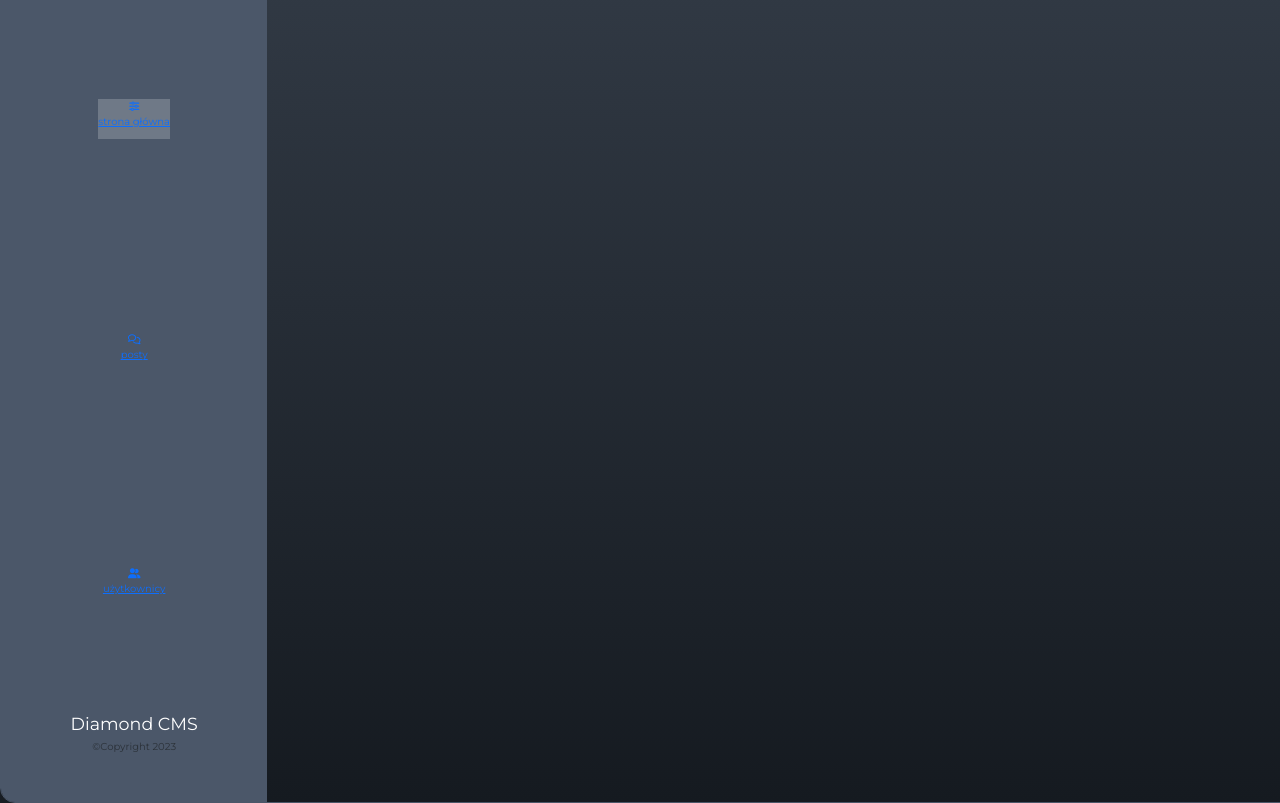
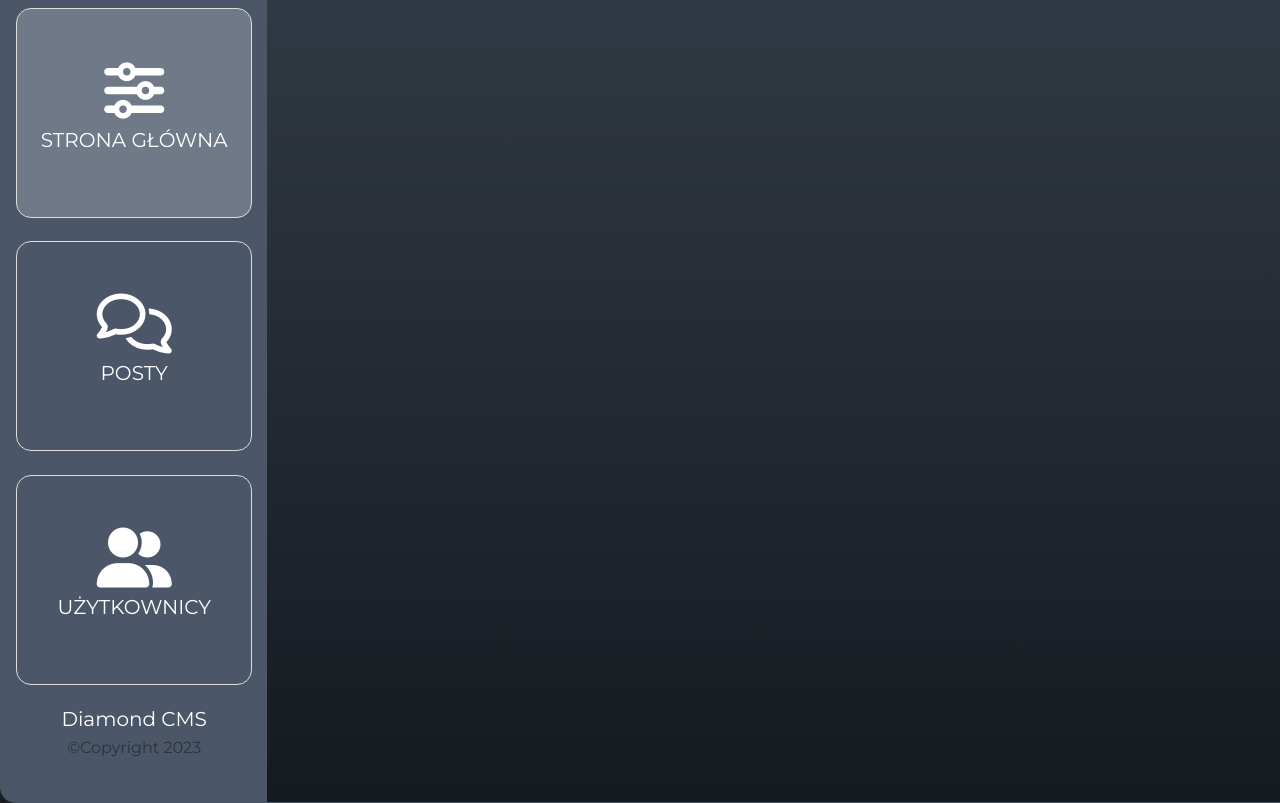
Before and after one commit to LukaszR1/bootstrap-project-3, a plain HTML site: page index.html in a window 1280 px wide. Shown: the part 97-900 px from the top of the page. Drawn offline with nearby package versions, Linux system fonts and the light colour scheme.

Commit message:
panel-left-lifting

```diff
--- a/style.css
+++ b/style.css
@@ -49,6 +49,10 @@ body {
 /* ----------- */
 
 .date-box {
+   display: flex;
+   flex-direction: column;
+   justify-content: center;
+   align-items: center;
 	height: 160px;
 }
 
@@ -65,10 +69,50 @@ body {
 	font-size: 1.8rem;
 }
 
-.menu{
-   display: flex;
-   flex-direction: column;
-   justify-content: space-around;
-   align-items: center;
-   height: 700px;
+.menu {
+	display: flex;
+	flex-direction: column;
+	justify-content: space-around;
+	align-items: center;
+	height: 700px;
 }
+
+.menu a {
+	display: flex;
+	flex-direction: column;
+	justify-content: space-around;
+	width: 100%;
+	height: 30%;
+	text-decoration: none;
+	color: #fff;
+	border: 1px solid #ddd;
+	border-radius: 15px;
+}
+
+.menu a:hover {
+	background-color: transparent;
+   background-image: linear-gradient(
+		160deg,
+		rgba(0, 110, 255, 0.25) 0%,
+		rgba(9, 255, 0, 0.25) 100%
+	);
+}
+
+.menu-item i {
+	font-size: 6rem;
+	margin-bottom: 0.4rem;
+}
+.menu-item p {
+	font-size: 2rem;
+	text-transform: uppercase;
+}
+
+/* ----------- */
+
+.info-box h3{
+   font-size: 2rem;
+}
+
+.info-box p{
+   font-size: 1.6rem;
+}
```
